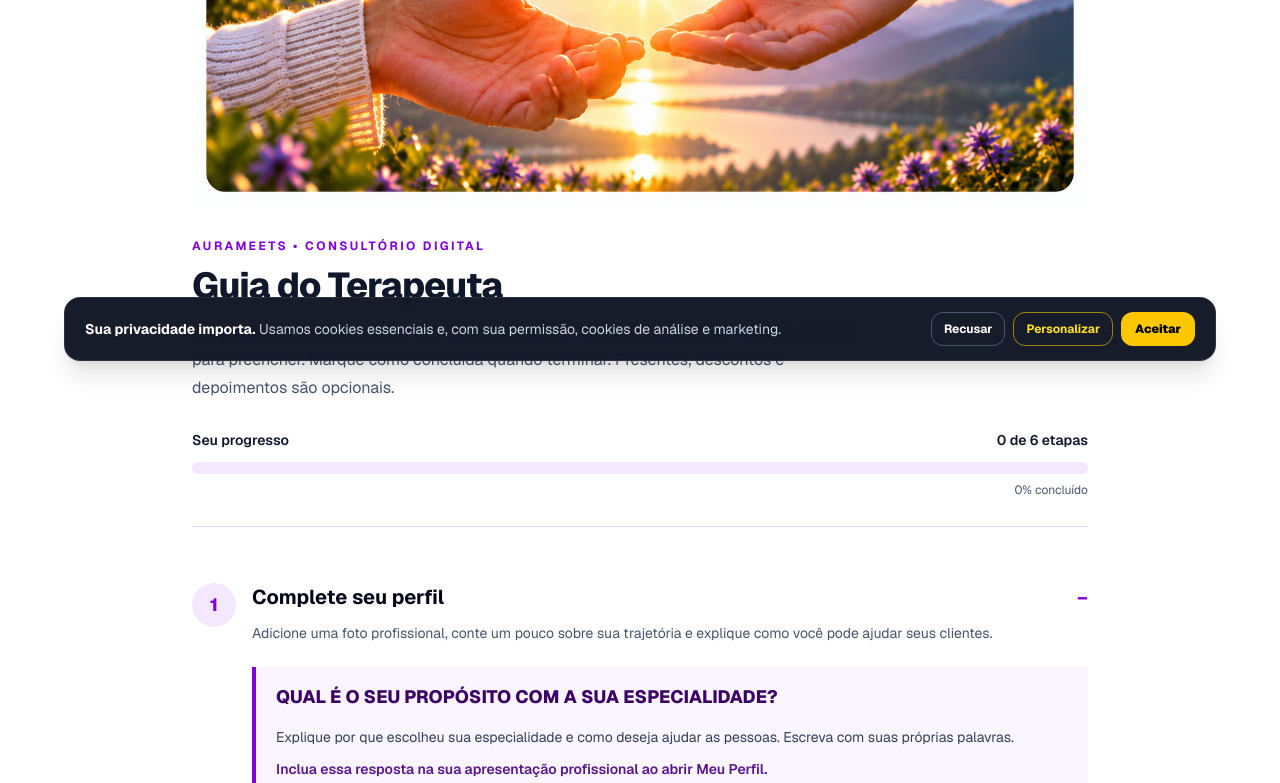
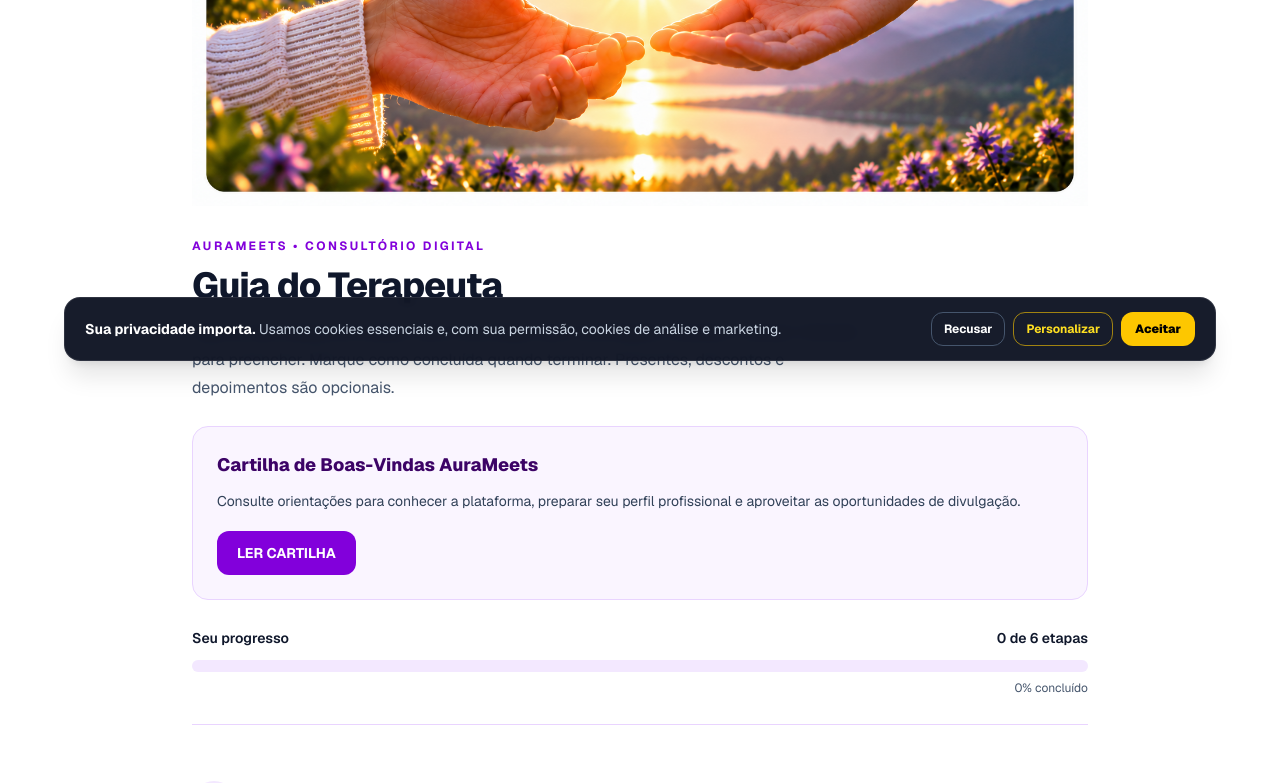
Before and after one commit to consultasdosite-dot/aurameets, a Next.js app: page /dashboard-terapeuta/guia in a window 1280 px wide. Shown: the part 423-1206 px from the top of the page. Built offline with nearby package versions, Linux system fonts and the light colour scheme.

Commit message:
Adiciona Cartilha de Boas-Vindas ao Guia do Terapeuta

```diff
--- a/app/dashboard-terapeuta/guia/page.tsx
+++ b/app/dashboard-terapeuta/guia/page.tsx
@@ -185,6 +185,24 @@ export default function GuiaTerapeutaPage() {
             quando terminar. Presentes, descontos e depoimentos são opcionais.
           </p>
 
+          <div className="mt-6 rounded-2xl border border-purple-200 bg-purple-50 p-5 sm:p-6">
+            <h2 className="text-lg font-extrabold text-purple-950">
+              Cartilha de Boas-Vindas AuraMeets
+            </h2>
+            <p className="mt-2 text-sm leading-7 text-slate-700">
+              Consulte orientações para conhecer a plataforma, preparar seu perfil
+              profissional e aproveitar as oportunidades de divulgação.
+            </p>
+            <a
+              href="/cartilha-boas-vindas.pdf"
+              target="_blank"
+              rel="noopener noreferrer"
+              className="mt-4 inline-flex min-h-11 items-center justify-center rounded-xl bg-purple-700 px-5 py-2.5 text-sm font-bold text-white transition hover:bg-purple-800"
+            >
+              LER CARTILHA
+            </a>
+          </div>
+
           <div className="mt-7">
             <div className="flex items-center justify-between gap-3 text-sm font-semibold">
               <span>Seu progresso</span>
```
Also changed, not shown: 1 other file (tests, documents, lock files or other folders).
